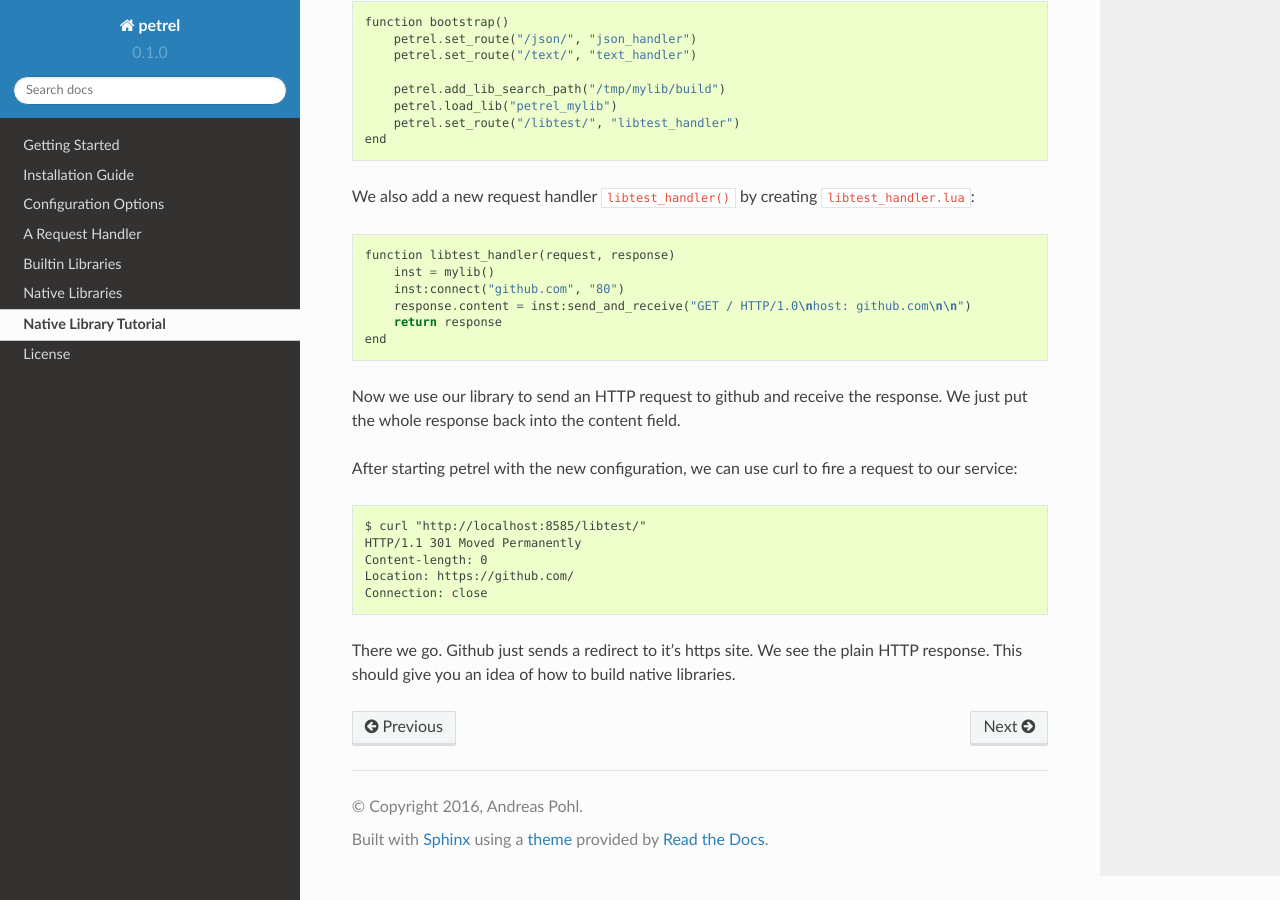
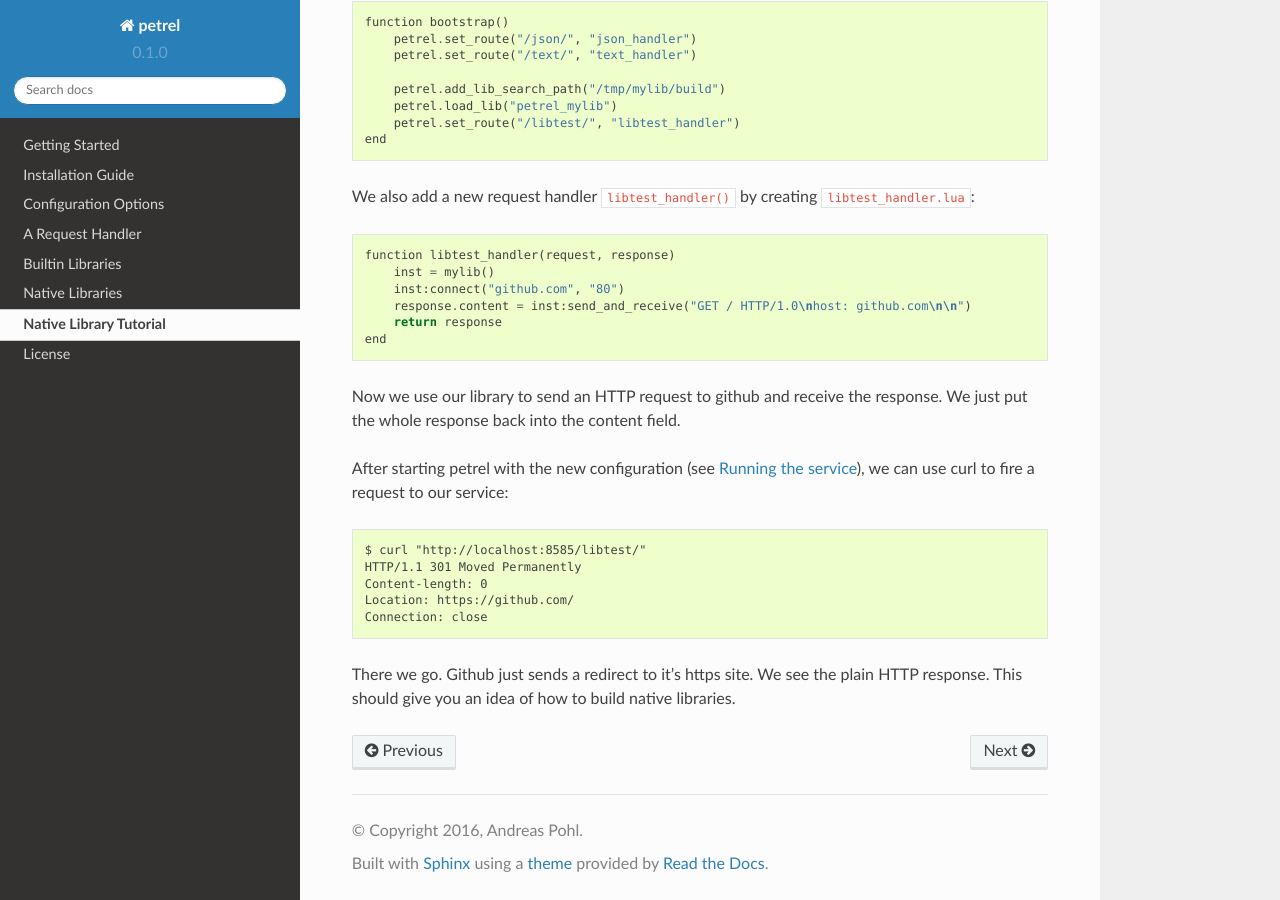
Before and after one commit to apohl79/petrel, a Sphinx documentation site: the page built from docs/source/lib_howto.rst, in a window 1280 px wide and 900 px high, scrolled down 2691 px. Built offline with Sphinx 7.4.7 and the Read the Docs theme 2.0.0, drawn with Linux system fonts in a browser that asks for light colours; some of the changed text lies outside the part shown.

Commit message:
updated docu

```diff
--- a/docs/source/getting_started.rst
+++ b/docs/source/getting_started.rst
@@ -100,6 +100,8 @@ Create a file named ``petrel.conf`` in your project directory with the following
 
 It will tell petrel to listen on port ``8585`` and bind to ``localhost`` as well where to find your code.
 
+.. _running-the-service:
+
 Running the service
 -------------------
 
--- a/docs/source/lib_howto.rst
+++ b/docs/source/lib_howto.rst
@@ -145,7 +145,7 @@ We also add a new request handler ``libtest_handler()`` by creating ``libtest_ha
 
 Now we use our library to send an HTTP request to github and receive the response. We just put the whole response back into the content field.
 
-After starting petrel with the new configuration, we can use curl to fire a request to our service::
+After starting petrel with the new configuration (see :ref:`running-the-service`), we can use curl to fire a request to our service::
 
   $ curl "http://localhost:8585/libtest/"
   HTTP/1.1 301 Moved Permanently
```
Also changed, not shown: other parts of docs/source/lib_howto.rst (+1 -1 lines), 9 other files.
